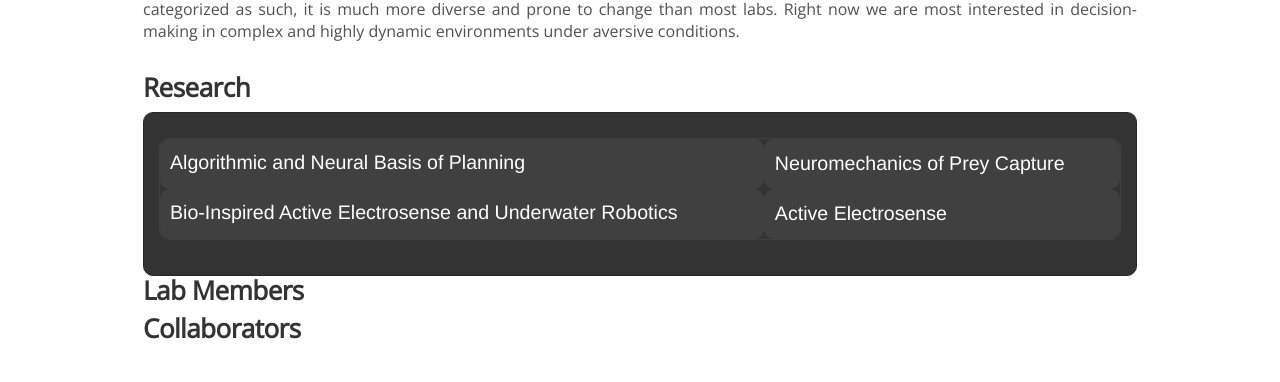
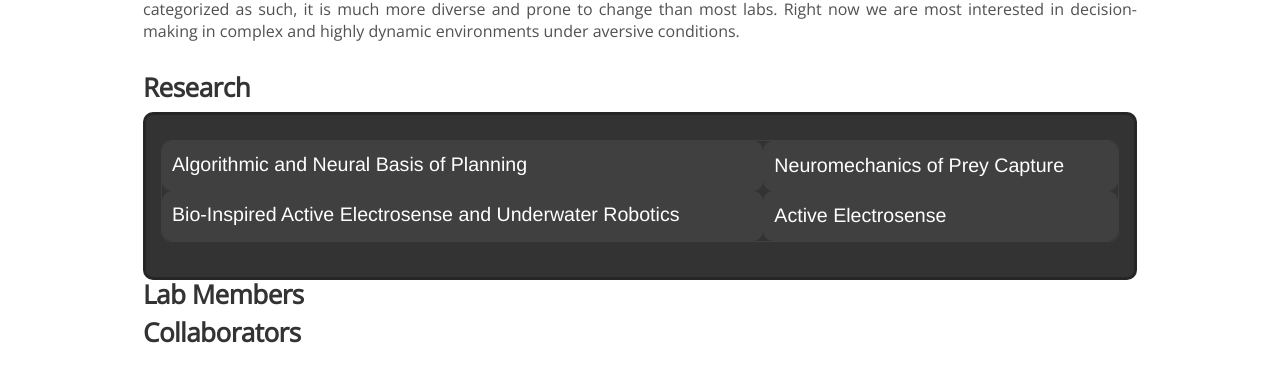
Before and after one commit to maciverlab/maciverlab.github.io, a Jekyll site: the page built from about.html, in a window 1280 px wide. Shown: the part 309-691 px from the top of the page. Built offline with Jekyll 4.4.1, drawn with Linux system fonts in a browser that asks for light colours; nearby versions of some CDN libraries; comment, search, counter and statistics services are not loaded.

Commit message:
Update about.html

```diff
--- a/about.html
+++ b/about.html
@@ -40,7 +40,7 @@ permalink: /about/
               it is much more diverse and prone to change than most labs. Right now we are most interested in decision-making
               in complex and highly dynamic environments under aversive conditions.</p>
        <h3>Research</h3>
-       <div class="w3-container" style="background: #333; padding: 15px; border-radius:10px; border: 1px solid #262626">
+       <div class="w3-container" style="background: #333; padding: 15px; border-radius:10px; border: 3px solid #262626">
               <table class="research">
                  <tr>
                      <td><a class="research-box" href="{{ site.baseurl }}{% link _projects/planning.md %}">Algorithmic and Neural Basis of Planning</a></td>
```
